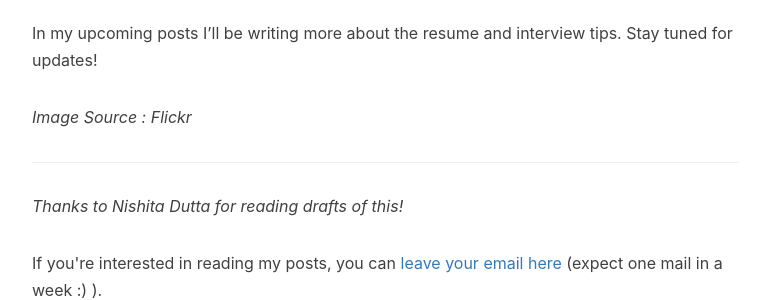
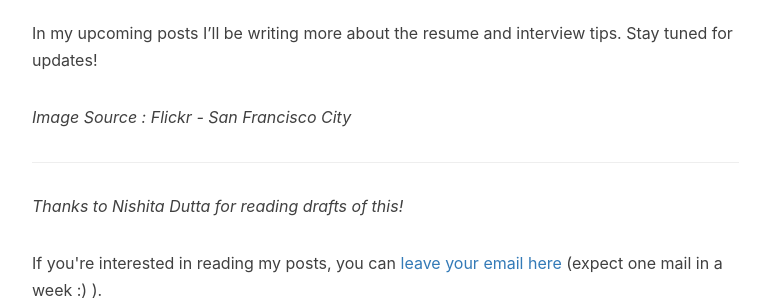
Before and after one commit to nish-d/vicky002.github.io, a Jekyll site: the page built from _posts/2016-02-28-My-internship-interview-experience-with-Amazon-LinkedIn-BrowserStack-Mozilla-and-Slack.md, in a window 1280 px wide and 900 px high, scrolled down 5655 px. Shown: the part 153-453 px from the top of the window, without its empty margins (233-1003 px from the left). Built offline with Jekyll 4.4.1, drawn with Linux system fonts in a browser that asks for light colours; nearby versions of some CDN libraries; some web fonts are replaced; comment, search, counter and statistics services are not loaded.

Commit message:
new post

```diff
--- a/_posts/2016-02-28-My-internship-interview-experience-with-Amazon-LinkedIn-BrowserStack-Mozilla-and-Slack.md
+++ b/_posts/2016-02-28-My-internship-interview-experience-with-Amazon-LinkedIn-BrowserStack-Mozilla-and-Slack.md
@@ -11,7 +11,6 @@ tags:
 ---
 
 
-<base target="_blank">
 
 Hello!
 
@@ -144,7 +143,7 @@ That's all! :+1:
 
 In my upcoming posts I'll be writing more about the resume and interview tips. Stay tuned for updates!
 
-*Image Source : Flickr*
+*Image Source : Flickr - San Francisco City*
 
 ---
 
```
